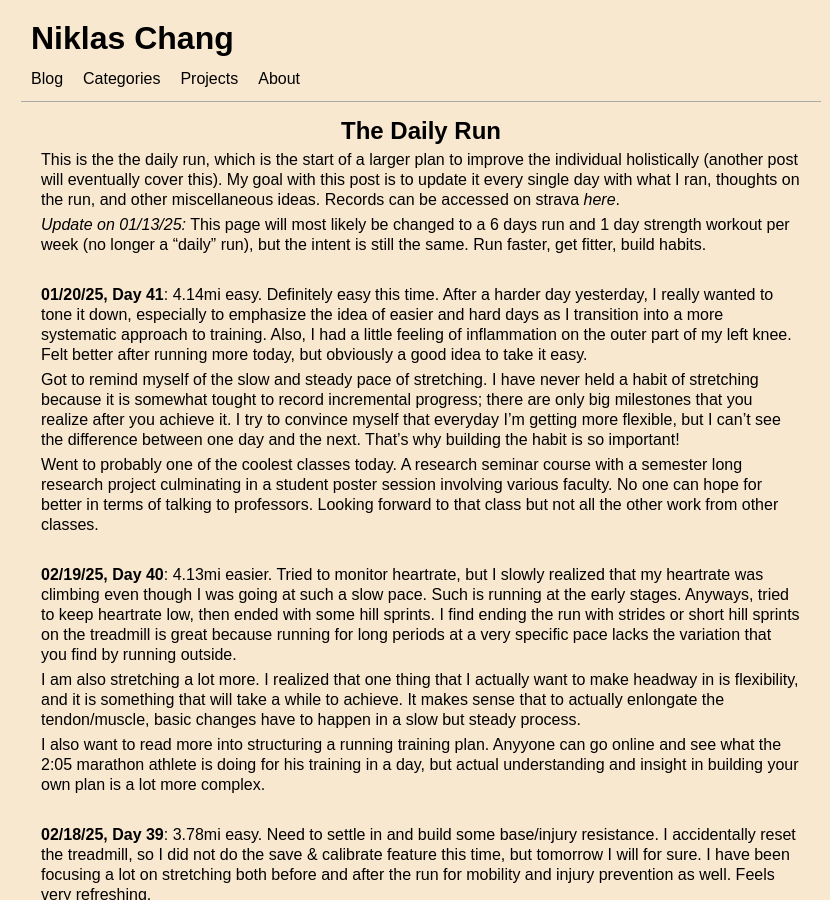
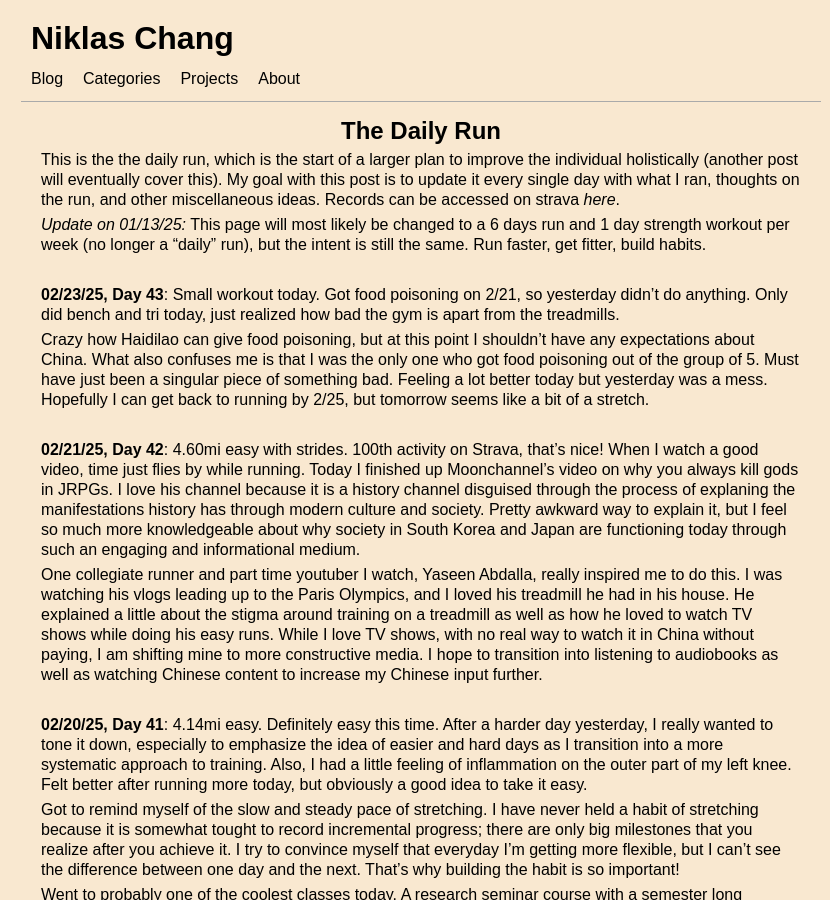
Before and after one commit to Niklichang/niklichang.github.io, a Jekyll site: the page built from _posts/2024-12-02-the-daily-run.md, in a window 1280 px wide and 900 px high. Shown: the whole window, without its empty margins (219-1049 px from the left). Built offline with Jekyll 4.4.1, drawn with Linux system fonts in a browser that asks for light colours; some web fonts are replaced; some of the changed text lies outside the part shown.

Commit message:
defeated

```diff
--- a/_posts/2024-12-02-the-daily-run.md
+++ b/_posts/2024-12-02-the-daily-run.md
@@ -2,7 +2,7 @@
 layout: post
 title:  "The Daily Run"
 date:   2024-12-02
-last_modified_at: 2025-02-17
+last_modified_at: 2025-02-21
 categories: [Running]
 ---
 
@@ -12,7 +12,19 @@ This is the the daily run, which is the start of a larger plan to improve the in
 
 <br/>
 
-**01/20/25, Day 41**: 4.14mi easy. Definitely easy this time. After a harder day yesterday, I really wanted to tone it down, especially to emphasize the idea of easier and hard days as I transition into a more systematic approach to training. Also, I had a little feeling of inflammation on the outer part of my left knee. Felt better after running more today, but obviously a good idea to take it easy.
+**02/23/25, Day 43**: Small workout today. Got food poisoning on 2/21, so yesterday didn't do anything. Only did bench and tri today, just realized how bad the gym is apart from the treadmills.
+
+Crazy how Haidilao can give food poisoning, but at this point I shouldn't have any expectations about China. What also confuses me is that I was the only one who got food poisoning out of the group of 5. Must have just been a singular piece of something bad. Feeling a lot better today but yesterday was a mess. Hopefully I can get back to running by 2/25, but tomorrow seems like a bit of a stretch.
+
+<br/>
+
+**02/21/25, Day 42**: 4.60mi easy with strides. 100th activity on Strava, that's nice! When I watch a good video, time just flies by while running. Today I finished up Moonchannel's video on why you always kill gods in JRPGs. I love his channel because it is a history channel disguised through the process of explaning the manifestations history has through modern culture and society. Pretty awkward way to explain it, but I feel so much more knowledgeable about why society in South Korea and Japan are functioning today through such an engaging and informational medium.
+
+One collegiate runner and part time youtuber I watch, Yaseen Abdalla, really inspired me to do this. I was watching his vlogs leading up to the Paris Olympics, and I loved his treadmill he had in his house. He explained a little about the stigma around training on a treadmill as well as how he loved to watch TV shows while doing his easy runs. While I love TV shows, with no real way to watch it in China without paying, I am shifting mine to more constructive media. I hope to transition into listening to audiobooks as well as watching Chinese content to increase my Chinese input further.
+
+<br/>
+
+**02/20/25, Day 41**: 4.14mi easy. Definitely easy this time. After a harder day yesterday, I really wanted to tone it down, especially to emphasize the idea of easier and hard days as I transition into a more systematic approach to training. Also, I had a little feeling of inflammation on the outer part of my left knee. Felt better after running more today, but obviously a good idea to take it easy.
 
 Got to remind myself of the slow and steady pace of stretching. I have never held a habit of stretching because it is somewhat tought to record incremental progress; there are only big milestones that you realize after you achieve it. I try to convince myself that everyday I'm getting more flexible, but I can't see the difference between one day and the next. That's why building the habit is so important!
 
```
